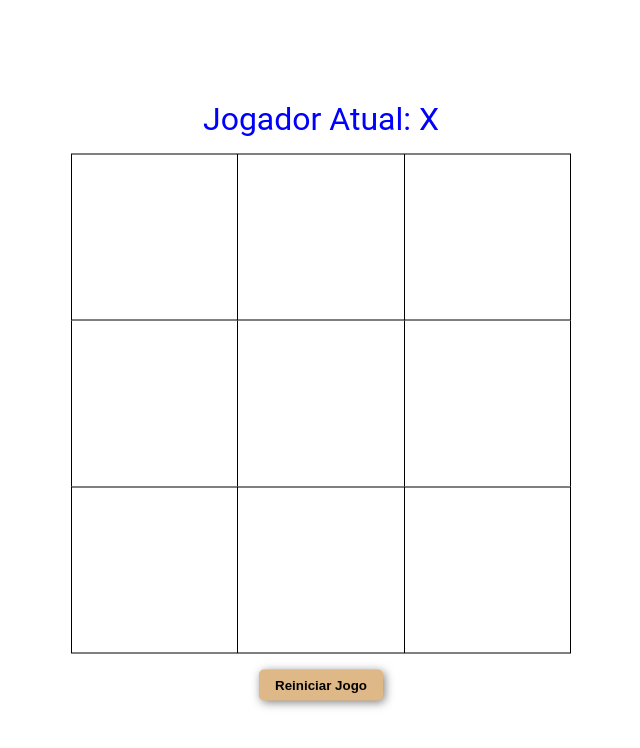
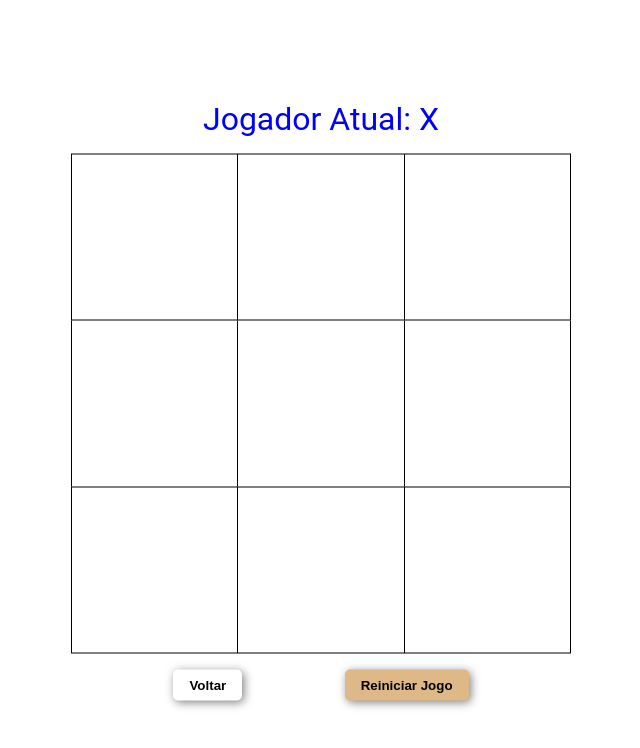
Before and after one commit to edupsousa/minicurso-react, a React (Vite) app in the folder tutorial/: page / in a window 1280 px wide. Shown: the top 748 px of the page, without its empty margins (319-959 px from the left). Built offline with nearby package versions, Linux system fonts and the light colour scheme.

Commit message:
adicionado controle voltar

```diff
--- a/tutorial/src/Controles.tsx
+++ b/tutorial/src/Controles.tsx
@@ -1,10 +1,14 @@
 type Props = {
   reiniciarJogo: () => void;
+  voltar: () => void;
 };
 
-export default function Controles({ reiniciarJogo }: Props) {
+export default function Controles({ reiniciarJogo, voltar }: Props) {
   return (
     <div className="controles">
+      <button className="botao voltar" onClick={voltar}>
+        Voltar
+      </button>
       <button className="botao reiniciar" onClick={reiniciarJogo}>
         Reiniciar Jogo
       </button>
--- a/tutorial/src/Jogo.tsx
+++ b/tutorial/src/Jogo.tsx
@@ -1,43 +1,27 @@
 import { useState } from "react";
 import Controles from "./Controles";
+import marcarCelula from "./estado/marcarCelula";
+import obterEstadoInicial from "./estado/obterEstadoInicial";
 import Placar from "./Placar";
 import Tabuleiro from "./Tabuleiro";
-import { Jogadores, TabuleiroJogo } from "./types";
-import calcularVencedor from "./utils/calcularVencedor";
+import { EstadoJogo } from "./types";
 
 export default function Jogo() {
-  const [celulasVitoria, setCelulasVitoria] = useState<number[]>([]);
-  const [encerrado, setEncerrado] = useState(false);
-  const [tabuleiro, setTabuleiro] = useState<TabuleiroJogo>([
-    0, 0, 0, 0, 0, 0, 0, 0, 0,
+  const [estadoJogo, setEstadoJogo] = useState<EstadoJogo[]>([
+    obterEstadoInicial(),
   ]);
-  const [jogador, setJogador] = useState<Jogadores>(1);
+  const getEstadoAtual = () => estadoJogo[estadoJogo.length - 1];
 
   const reiniciarJogo = () => {
-    setCelulasVitoria([]);
-    setEncerrado(false);
-    setTabuleiro([0, 0, 0, 0, 0, 0, 0, 0, 0]);
-    setJogador(1);
+    setEstadoJogo([obterEstadoInicial()]);
   };
 
-  const marcarPosicao = (posicao: number) => {
-    if (encerrado) return;
+  const voltar = () => {
+    if (estadoJogo.length === 1) return;
+    setEstadoJogo(estadoJogo.slice(0, -1));
+  };
 
-    const novoTabuleiro: TabuleiroJogo = [...tabuleiro];
-    novoTabuleiro[posicao] = jogador;
-    setTabuleiro(novoTabuleiro);
-    const resultado = calcularVencedor(novoTabuleiro);
-    if (resultado === null) {
-      if (jogador === 1) {
-        setJogador(2);
-      } else {
-        setJogador(1);
-      }
-    } else {
-      setEncerrado(true);
-      setCelulasVitoria(resultado.combinacao);
-    }
-  };
+  const { encerrado, jogador, tabuleiro, celulasVitoria } = getEstadoAtual();
 
   return (
     <div className={`jogo ${encerrado && "encerrado"}`}>
@@ -45,9 +29,14 @@ export default function Jogo() {
       <Tabuleiro
         tabuleiro={tabuleiro}
         celulasVitoria={celulasVitoria}
-        marcarPosicao={marcarPosicao}
+        marcarPosicao={(posicao) =>
+          setEstadoJogo((atual) => [
+            ...atual,
+            marcarCelula(atual[atual.length - 1], posicao),
+          ])
+        }
       />
-      <Controles reiniciarJogo={reiniciarJogo} />
+      <Controles voltar={voltar} reiniciarJogo={reiniciarJogo} />
     </div>
   );
 }
--- /dev/null
+++ b/tutorial/src/estado/marcarCelula.ts
@@ -0,0 +1,31 @@
+import { EstadoJogo } from "../types";
+import calcularVencedor from "../utils/calcularVencedor";
+
+function proximoTurno(jogo: EstadoJogo): EstadoJogo {
+  const novo = { ...jogo };
+  const resultado = calcularVencedor(jogo.tabuleiro);
+  if (resultado === null) {
+    if (jogo.jogador === 1) {
+      novo.jogador = 2;
+    } else {
+      novo.jogador = 1;
+    }
+  } else {
+    novo.encerrado = true;
+    novo.celulasVitoria = resultado.combinacao;
+  }
+  return novo;
+}
+
+export default function marcarCelula(
+  jogo: EstadoJogo,
+  posicao: number
+): EstadoJogo {
+  if (jogo.encerrado) {
+    return jogo;
+  }
+  const novo = { ...jogo };
+  novo.tabuleiro = [...jogo.tabuleiro];
+  novo.tabuleiro[posicao] = jogo.jogador;
+  return proximoTurno(novo);
+}
--- /dev/null
+++ b/tutorial/src/estado/obterEstadoInicial.ts
@@ -0,0 +1,10 @@
+import { EstadoJogo } from "../types";
+
+export default function obterEstadoInicial(): EstadoJogo {
+  return {
+    tabuleiro: [0, 0, 0, 0, 0, 0, 0, 0, 0],
+    jogador: 1,
+    encerrado: false,
+    celulasVitoria: [],
+  };
+}
```
Also changed, not shown: tutorial/src/types.ts (+7 -0 lines).
